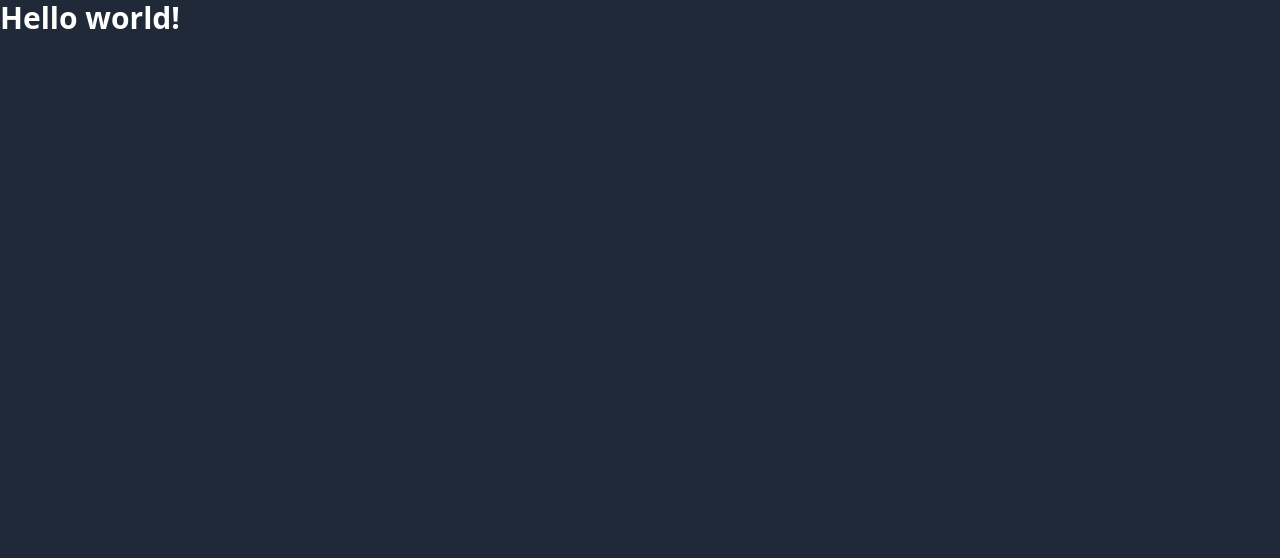
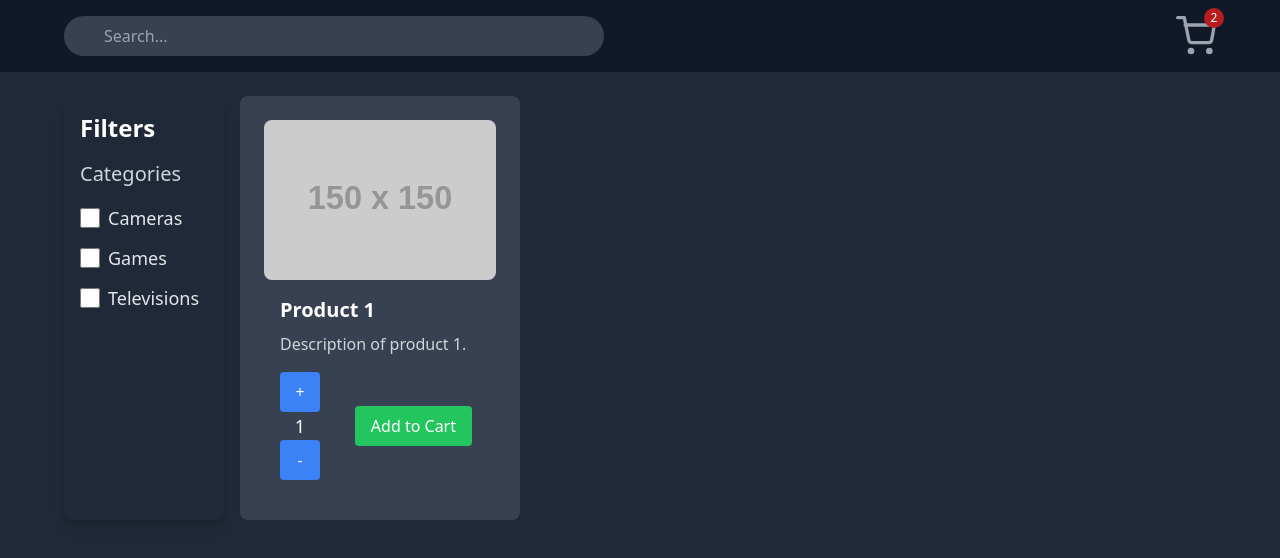
Before and after one commit to NikzadBehnam/js-products-filter, a plain HTML site: page productsFilter/index.html in a window 1280 px wide. Drawn offline with nearby package versions, Linux system fonts and the light colour scheme; placeholder pictures from the web are drawn by us.

Commit message:
Update: the basic style of the page is performed

```diff
--- a/productsFilter/index.html
+++ b/productsFilter/index.html
@@ -3,9 +3,130 @@
   <head>
     <meta charset="UTF-8" />
     <meta name="viewport" content="width=device-width, initial-scale=1.0" />
+    <link rel="stylesheet" href="./styles.css" />
     <script src="https://cdn.tailwindcss.com"></script>
   </head>
   <body class="bg-gray-800 text-white">
-    <h1 class="text-3xl font-bold">Hello world!</h1>
+    <nav class="bg-gray-900 p-4 mb-6">
+      <div
+        class="container max-w-6xl mx-auto flex flex-col sm:flex-row gap-8 items-center justify-between"
+      >
+        <!-- Search Area -->
+        <div class="relative w-full">
+          <input
+            type="text"
+            id="search"
+            class="bg-gray-700 rounded-full p-2 px-10 w-1/2 focus:outline-none focus:ring-2 focus:ring-blue-500 focus:animate-glow"
+            placeholder="Search..."
+          />
+        </div>
+
+        <!-- Cart Icon with Item Count -->
+        <div class="relative">
+          <svg
+            xmlns="http://www.w3.org/2000/svg"
+            viewBox="0 0 24 24"
+            fill="none"
+            stroke="currentColor"
+            stroke-width="2"
+            stroke-linecap="round"
+            stroke-linejoin="round"
+            class="feather feather-shopping-cart text-gray-400 w-10"
+          >
+            <circle cx="9" cy="21" r="1" />
+            <circle cx="20" cy="21" r="1" />
+            <path
+              d="M1 1h4l2.68 13.39a2 2 0 0 0 2 1.61h9.72a2 2 0 0 0 2-1.61l1.6-9H5.48"
+            />
+          </svg>
+          <small
+            class="cart-count absolute -top-2 -right-2 bg-red-700 rounded-full text-xs text-white flex items-center justify-center h-5 w-5"
+            >2</small
+          >
+        </div>
+      </div>
+    </nav>
+
+    <main class="flex flex-row mx-auto container max-w-6xl">
+      <!-- Filter Wrapper -->
+      <div
+        class="max-w-[10rem] w-full p-4 space-y-4 bg-gray-800 rounded-lg shadow-lg"
+      >
+        <h2 class="text-2xl font-semibold text-white">Filters</h2>
+        <h3 class="text-xl text-gray-300">Categories</h3>
+        <div class="filters-container space-y-3 text-gray-200">
+          <div class="flex items-center space-x-2">
+            <input
+              type="checkbox"
+              class="check h-5 w-5 text-blue-600 focus:ring-blue-500 border-gray-300 rounded"
+              id="cameras"
+            />
+            <label for="cameras" class="text-lg">Cameras</label>
+          </div>
+          <div class="flex items-center space-x-2">
+            <input
+              type="checkbox"
+              class="check h-5 w-5 text-blue-600 focus:ring-blue-500 border-gray-300 rounded"
+              id="games"
+            />
+            <label for="games" class="text-lg">Games</label>
+          </div>
+          <div class="flex items-center space-x-2">
+            <input
+              type="checkbox"
+              class="check h-5 w-5 text-blue-600 focus:ring-blue-500 border-gray-300 rounded"
+              id="televisions"
+            />
+            <label for="televisions" class="text-lg">Televisions</label>
+          </div>
+        </div>
+      </div>
+      <!-- Products Wrapper -->
+      <div class="flex flex-wrap justify-between gap-6">
+        <!-- Product Card -->
+        <div
+          class="bg-gray-700 rounded-lg mx-4 p-6 flex-1 min-w-[280px] transform transition-transform duration-700 hover:-translate-y-2 hover:bg-gray-600 hover:scale-105"
+        >
+          <div class="overflow-hidden rounded-lg">
+            <img
+              src="https://via.placeholder.com/150"
+              alt="Product Image"
+              class="w-full h-40 object-cover transform transition-transform duration-500 hover:scale-110"
+            />
+          </div>
+          <div class="p-4">
+            <h3 class="text-xl font-semibold text-white mb-2">Product 1</h3>
+            <p class="text-gray-300 mb-4">Description of product 1.</p>
+            <div class="flex items-center justify-between mt-4">
+              <div class="flex flex-col items-center">
+                <button
+                  class="bg-blue-500 h-10 w-10 text-white px-2 py-1 rounded hover:bg-blue-600 transition-colors duration-200"
+                >
+                  +
+                </button>
+                <span class="text-lg text-white">1</span>
+                <button
+                  class="bg-blue-500 text-white h-10 w-10 px-2 py-1 rounded hover:bg-blue-600 transition-colors duration-200"
+                >
+                  -
+                </button>
+              </div>
+              <div class="px-2 space-x-2">
+                <button
+                  class="bg-green-500 text-white px-4 py-2 rounded hover:bg-green-600 transition-colors duration-200"
+                >
+                  Add to Cart
+                </button>
+                <!-- <button
+                  class="bg-red-500 text-white px-4 py-2 rounded hover:bg-red-600 transition-colors duration-200"
+                >
+                  Remove from Cart
+                </button> -->
+              </div>
+            </div>
+          </div>
+        </div>
+      </div>
+    </main>
   </body>
 </html>
--- a/productsFilter/script.js
+++ b/productsFilter/script.js
@@ -0,0 +1 @@
+re
--- /dev/null
+++ b/productsFilter/styles.css
@@ -0,0 +1,15 @@
+@keyframes glow {
+  0% {
+    box-shadow: 0 0 5px rgba(66, 153, 225, 0.5);
+  }
+  50% {
+    box-shadow: 0 0 10px rgba(66, 153, 225, 0.75);
+  }
+  100% {
+    box-shadow: 0 0 5px rgba(66, 153, 225, 0.5);
+  }
+}
+
+.focus\:animate-glow:focus {
+  animation: glow 1.5s ease-in-out infinite;
+}
```
